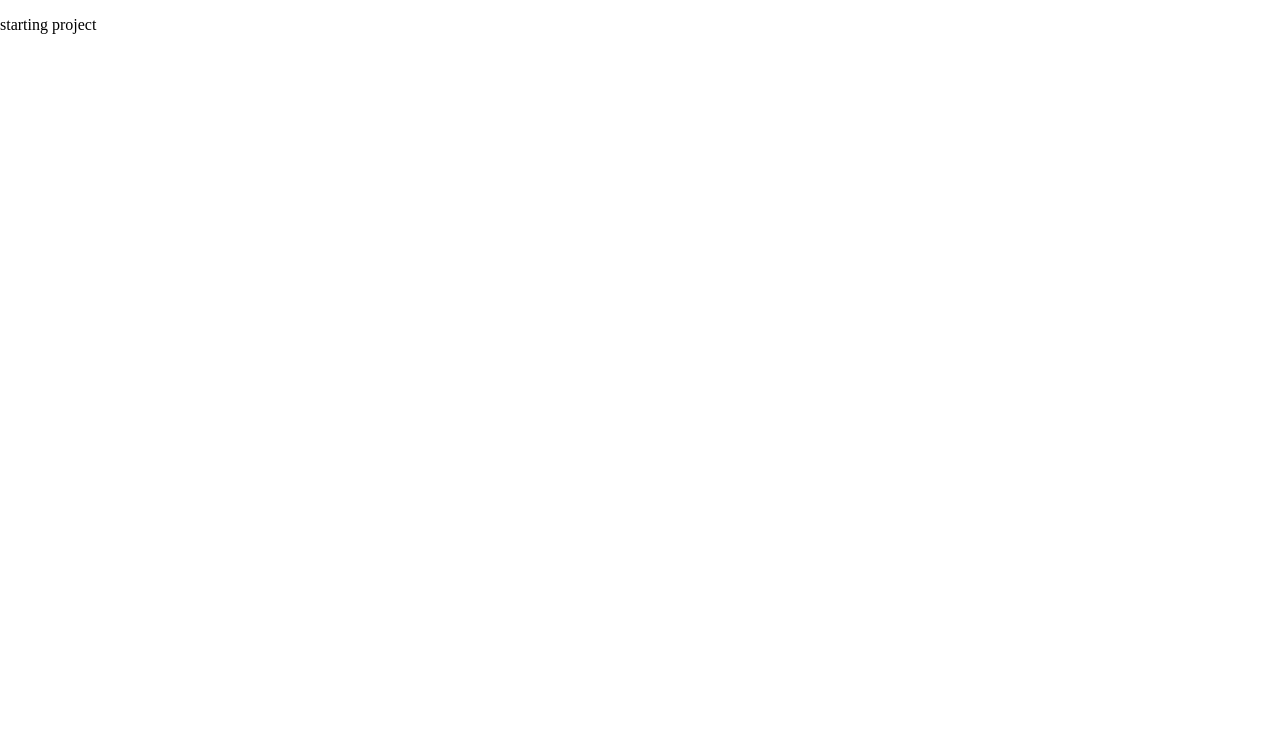
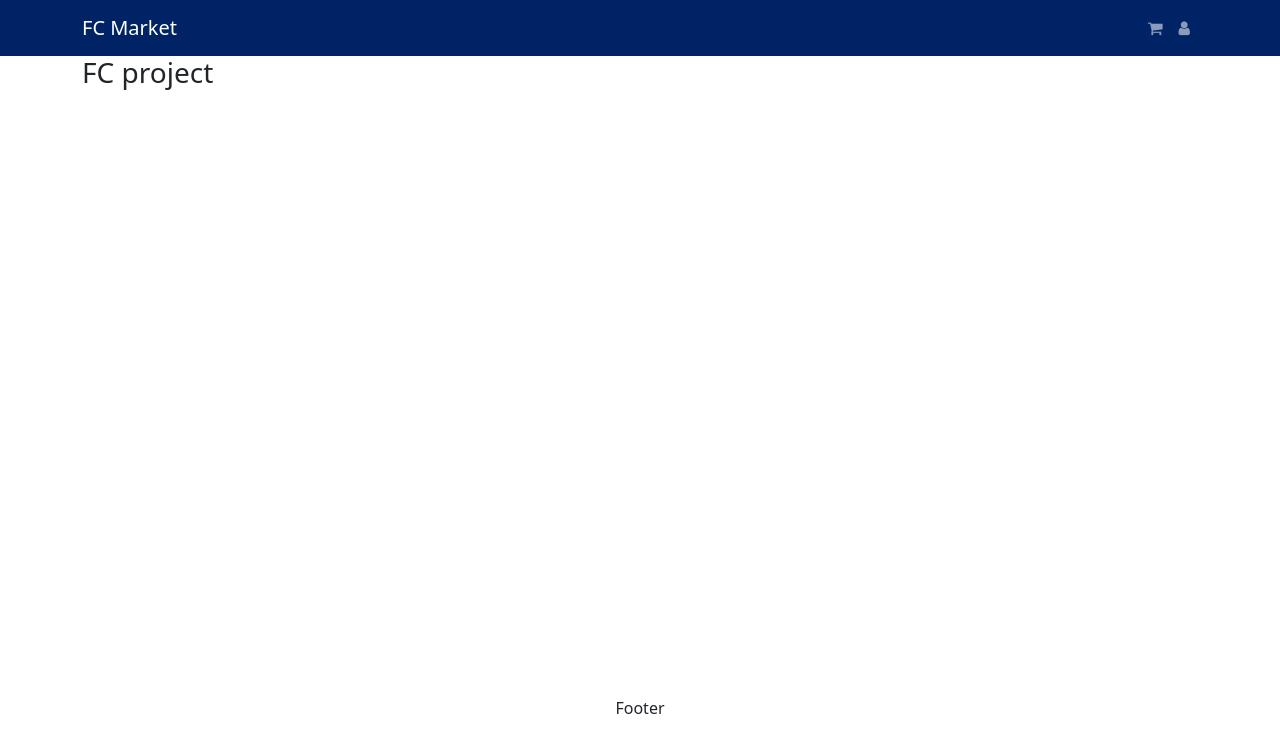
Before and after one commit to PoriyaAbdollahi/FCSHOP, a React (Create React App) app: page / in a window 1280 px wide. Shown: the top 752 px of the page. Built offline with nearby package versions, Linux system fonts and the light colour scheme.

Commit message:
header and footer setup and bootstrap and font awesome added

```diff
--- a/package.json
+++ b/package.json
@@ -6,7 +6,10 @@
     "@testing-library/jest-dom": "^5.11.4",
     "@testing-library/react": "^11.1.0",
     "@testing-library/user-event": "^12.1.10",
+    "bootstrap": "^5.1.0",
+    "font-awesome": "^4.7.0",
     "react": "^17.0.2",
+    "react-bootstrap": "^1.6.1",
     "react-dom": "^17.0.2",
     "react-scripts": "4.0.3",
     "web-vitals": "^1.0.1"
--- a/src/App.js
+++ b/src/App.js
@@ -1,9 +1,18 @@
 import React from 'react'
-
+import { Container } from 'react-bootstrap'
+import Footer from './Components/Footer/Footer'
+import Header from './Components/Header/Header'
 export default function App() {
    return (
       <div>
-         <p>starting project</p>
+         <Header/>
+         <main >
+         <Container>
+           <h3>FC project</h3>
+          </Container>
+         </main>
+
+         <Footer/>
       </div>
    )
 }
--- /dev/null
+++ b/src/Components/Footer/Footer.js
@@ -0,0 +1,17 @@
+import React from 'react'
+import { Container , Row, Col } from 'react-bootstrap'
+const Footer = () => {
+   return (
+      <footer>
+         <Container>
+            <Row>
+            <Col className="text-center">
+               Footer
+            </Col>
+            </Row>
+         </Container>
+      </footer>
+   )
+}
+
+export default Footer
--- /dev/null
+++ b/src/Components/Header/Header.css
@@ -0,0 +1,6 @@
+.nav-bg{
+   background  : #002366;
+}
+main {
+   min-height: 80vh;
+}
--- /dev/null
+++ b/src/Components/Header/Header.js
@@ -0,0 +1,25 @@
+import React from 'react'
+import { Navbar,Nav ,  Container } from 'react-bootstrap'
+import './Header.css'
+
+const Header = () => {
+   return (
+     <header>
+        <Navbar className="nav-bg" variant="dark">
+           <Container>
+              <Navbar.Brand href="/">FC Market</Navbar.Brand>
+              <Nav>
+                 <Nav.Link href="/cart">
+                    <i className="fa fa-shopping-cart"></i>
+                 </Nav.Link>
+                 <Nav.Link href="/account">
+                 <i className="fa fa-user"></i>
+                 </Nav.Link>
+              </Nav>
+           </Container>
+        </Navbar>
+     </header>
+   )
+}
+
+export default Header
--- a/src/index.js
+++ b/src/index.js
@@ -2,6 +2,6 @@
 import React from 'react'
 import reactDom from 'react-dom'
 import App from './App'
-
-
+import 'bootstrap/dist/css/bootstrap.min.css';
+import 'font-awesome/css/font-awesome.min.css'
 reactDom.render( <App/>, document.getElementById('root') )
```
Also changed, not shown: 1 other file (tests, documents, lock files or other folders).
